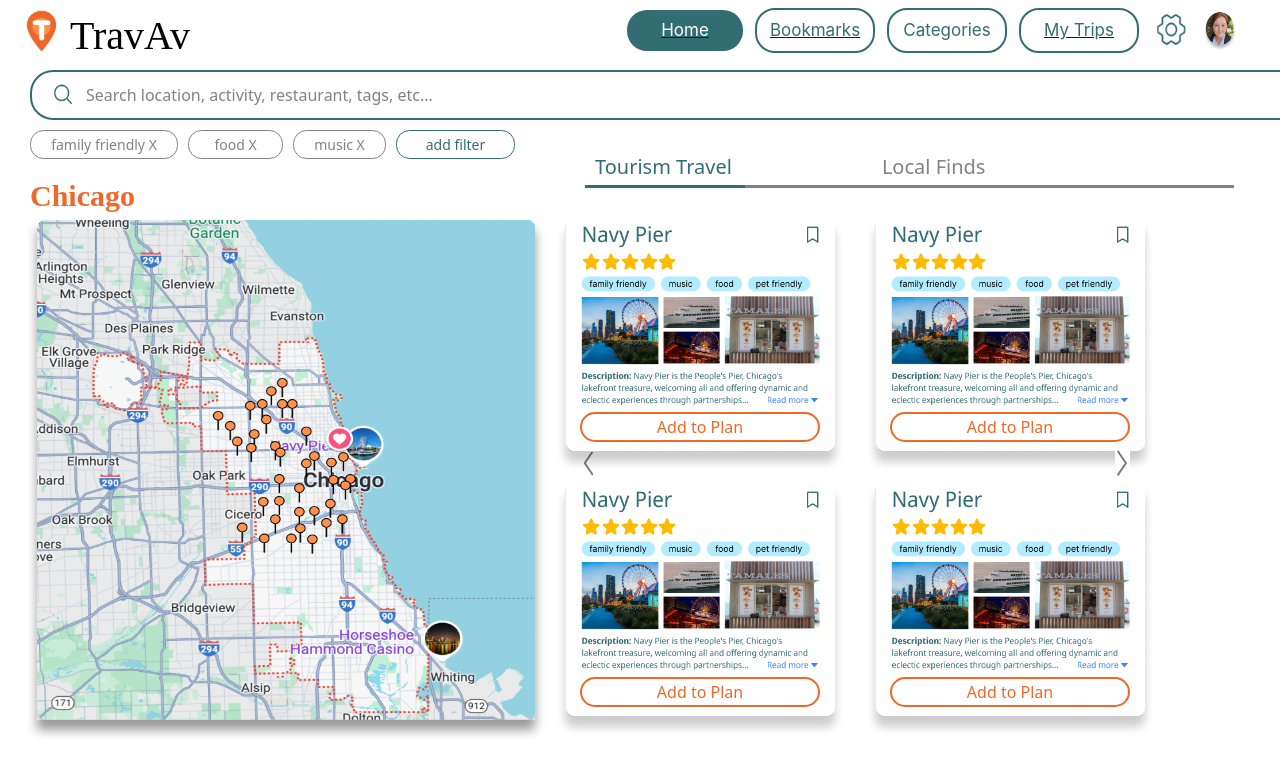
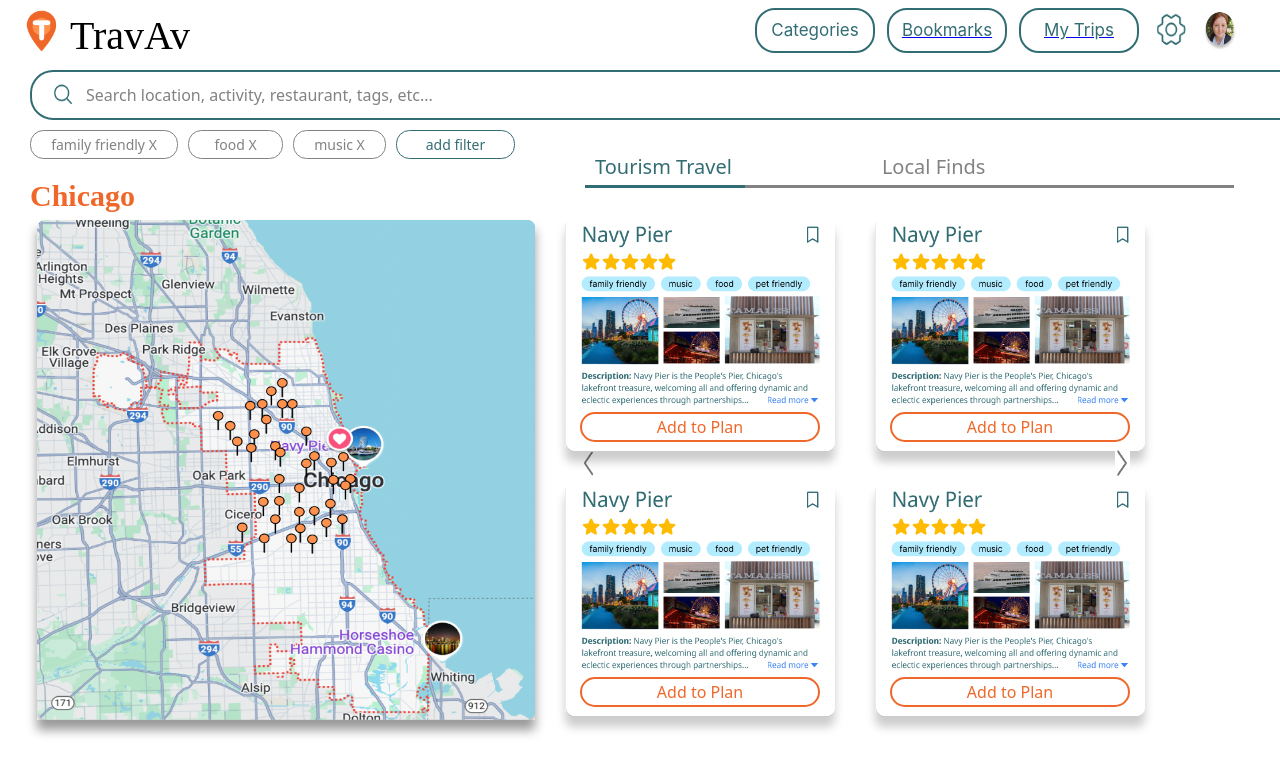
Before and after one commit to nandini-swami/projecttravav, a React (Create React App) app: page / in a window 1280 px wide. Shown: the top 774 px of the page. Built offline with nearby package versions, Linux system fonts and the light colour scheme.

Commit message:
made the changes for assignment 6 on all pages

```diff
--- a/src/App.css
+++ b/src/App.css
@@ -25,6 +25,7 @@ body {
 .title {
   font-family: 'Merriweather-Regular', serif;
   padding-top: 10px;
+  padding-left: 10px;
   font-size: 40px;
   margin-right: auto; /* Push the title to the left */
 }
--- a/src/BookmarkPage/BookmarkPage.js
+++ b/src/BookmarkPage/BookmarkPage.js
@@ -10,24 +10,26 @@ import longImage from '../longImage.png';
 function BookmarkPage() {
   return (
     <div className="BookmarkPage">
-      <div className="top-bar">
-        <img src={logo} alt="Logo" className="logo" />
-        <span className="title">TravAv</span>
-        <Link to="/" className="bubble home-bubble">
-          <span className="bubble-text home-text">Home</span>
-        </Link>
+      <div className="top-bar" style={{ display: 'flex', justifyContent: 'space-between', alignItems: 'center', width: '100%' }}>
+        <div className="top-left" style={{ display: 'flex', alignItems: 'center', marginRight: 'auto' }}>
+          <div className="invisible-button" onClick={() => window.location.href = "/"} style={{ cursor: 'pointer', display: 'flex', alignItems: 'center' }}>
+            <img src={logo} alt="Logo" className="logo" />
+            <span className="title">TravAv</span>
+          </div>
+        </div>
+        <div className="bubble categories-bubble">
+          <span className="bubble-text categories-text">Categories</span>
+        </div>
         <Link to="/bookmarkpage" className="bubble bookmark-bubble">
           <span className="bubble-text bookmark-text">Bookmarks</span>
         </Link>
-        <div className="bubble categories-bubble">
-          <span className="bubble-text categories-text">Categories</span>
-        </div>
         <Link to="/mytripspage" className="bubble my-trips-bubble">
           <span className="bubble-text my-trips-text">My Trips</span>
         </Link>
         <img src={settingsIcon} alt="Settings" className="icon settings-icon" />
         <img src={profileIcon} alt="Profile" className="icon profile-icon" />
       </div>
+
       <div className="bookmark-title">
         <span className="bookmark-page-text">Bookmarks</span>
       </div>
--- a/src/HomePage/HomePage.js
+++ b/src/HomePage/HomePage.js
@@ -42,18 +42,19 @@ function HomePage() {
   return (
     <div className="HomePage">
       {/* Top Bar */}
-      <div className="top-bar">
+      <div className="top-bar" style={{ display: 'flex', justifyContent: 'space-between', alignItems: 'center', width: '100%' }}>
+        <div className="top-left" style={{ display: 'flex', alignItems: 'center', marginRight: 'auto' }}>
+          <div className="invisible-button" onClick={() => window.location.href = "/"} style={{ cursor: 'pointer', display: 'flex', alignItems: 'center' }}>
             <img src={logo} alt="Logo" className="logo" />
             <span className="title">TravAv</span>
-        <Link to="/" className="bubble home-bubble">
-          <span className="bubble-text home-text">Home</span>
-        </Link>
+          </div>
+        </div>
+        <div className="bubble categories-bubble">
+          <span className="bubble-text categories-text">Categories</span>
+        </div>
         <Link to="/bookmarkpage" className="bubble bookmark-bubble">
           <span className="bubble-text bookmark-text">Bookmarks</span>
         </Link>
-        <div className="bubble categories-bubble">
-          <span className="bubble-text categories-text">Categories</span>
-        </div>
         <Link to="/mytripspage" className="bubble my-trips-bubble">
           <span className="bubble-text my-trips-text">My Trips</span>
         </Link>
--- a/src/MyTripsPage/MyTripsPage.js
+++ b/src/MyTripsPage/MyTripsPage.js
@@ -9,24 +9,26 @@ import longImage from '../longImage.png';
 function MyTripsPage() {
   return (
     <div className="MyTripsPage">
-      <div className="top-bar">
-        <img src={logo} alt="Logo" className="logo" />
-        <span className="title">TravAv</span>
-        <Link to="/" className="bubble home-bubble">
-          <span className="bubble-text home-text">Home</span>
-        </Link>
+      <div className="top-bar" style={{ display: 'flex', justifyContent: 'space-between', alignItems: 'center', width: '100%' }}>
+        <div className="top-left" style={{ display: 'flex', alignItems: 'center', marginRight: 'auto' }}>
+          <div className="invisible-button" onClick={() => window.location.href = "/"} style={{ cursor: 'pointer', display: 'flex', alignItems: 'center' }}>
+            <img src={logo} alt="Logo" className="logo" />
+            <span className="title">TravAv</span>
+          </div>
+        </div>
+        <div className="bubble categories-bubble">
+          <span className="bubble-text categories-text">Categories</span>
+        </div>
         <Link to="/bookmarkpage" className="bubble bookmark-bubble">
           <span className="bubble-text bookmark-text">Bookmarks</span>
         </Link>
-        <div className="bubble categories-bubble">
-          <span className="bubble-text categories-text">Categories</span>
-        </div>
         <Link to="/mytripspage" className="bubble my-trips-bubble">
           <span className="bubble-text my-trips-text">My Trips</span>
         </Link>
         <img src={settingsIcon} alt="Settings" className="icon settings-icon" />
         <img src={profileIcon} alt="Profile" className="icon profile-icon" />
       </div>
+
       <div className="mytripspage-title">
         <span className="mytripspage-text">My Trips</span>
       </div>
```
Lines whose indentation alone changed are shown as unchanged.
